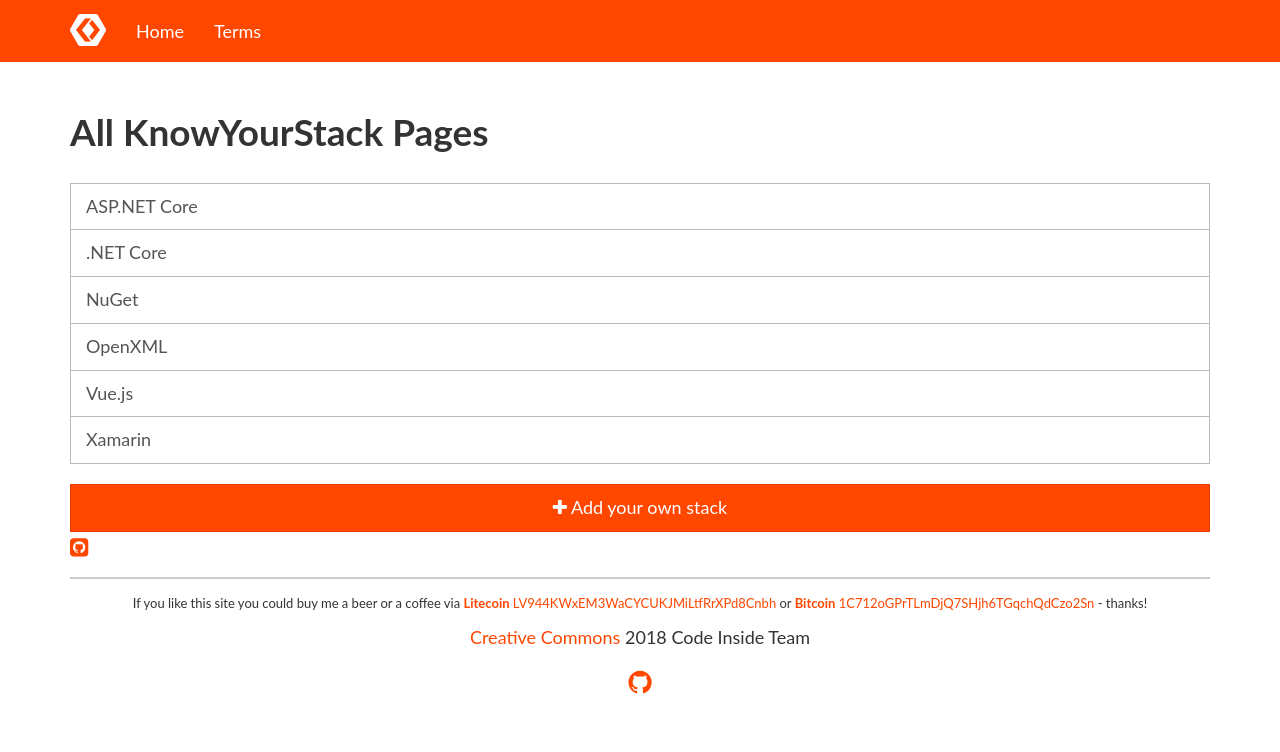
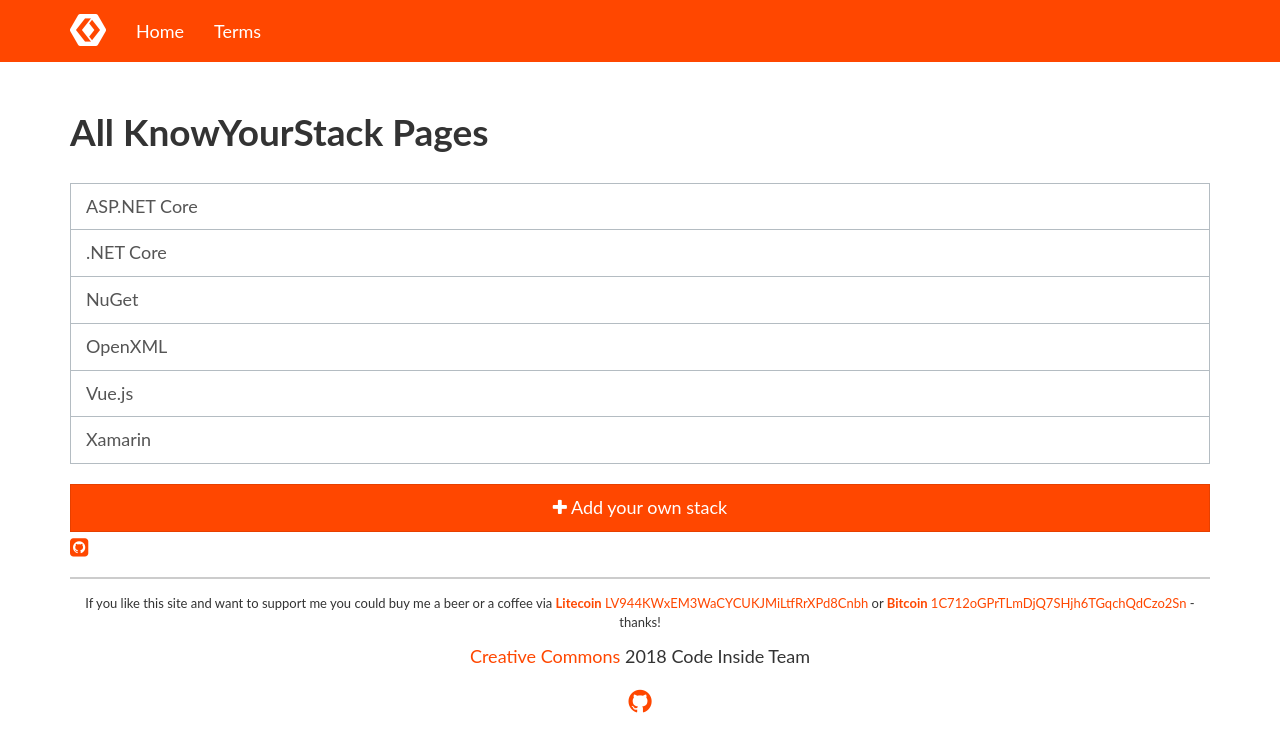
Before and after one commit to Code-Inside/KnowYourStack, a Jekyll site: the page built from index.html, in a window 1280 px wide. Shown: the top 752 px of the page. Built offline with Jekyll 4.4.1, drawn with Linux system fonts in a browser that asks for light colours; nearby versions of some CDN libraries.

Commit message:
Update default.html

```diff
--- a/_layouts/default.html
+++ b/_layouts/default.html
@@ -133,7 +133,7 @@
             <footer>
                 <div class="text-center center-block">
                      <p style="font-size: small;">
- 				        If you like this site you could buy me a beer or a coffee via <a href="litecoin:LV944KWxEM3WaCYCUKJMiLtfRrXPd8Cnbh"><strong>Litecoin</strong> LV944KWxEM3WaCYCUKJMiLtfRrXPd8Cnbh</a> or <a href="bitcoin:1C712oGPrTLmDjQ7SHjh6TGqchQdCzo2Sn"><strong>Bitcoin</strong> 1C712oGPrTLmDjQ7SHjh6TGqchQdCzo2Sn</a> - thanks!
+ 				        If you like this site and want to support me you could buy me a beer or a coffee via <a href="litecoin:LV944KWxEM3WaCYCUKJMiLtfRrXPd8Cnbh"><strong>Litecoin</strong> LV944KWxEM3WaCYCUKJMiLtfRrXPd8Cnbh</a> or <a href="bitcoin:1C712oGPrTLmDjQ7SHjh6TGqchQdCzo2Sn"><strong>Bitcoin</strong> 1C712oGPrTLmDjQ7SHjh6TGqchQdCzo2Sn</a> - thanks!
   		            </p>
                     <p class="txt-railway"><a href="http://creativecommons.org/licenses/by-sa/3.0/">Creative Commons</a> {{ site.time | date: '%Y' }} {{ site.author.name }}</p>
                     <p class="lead">
```
